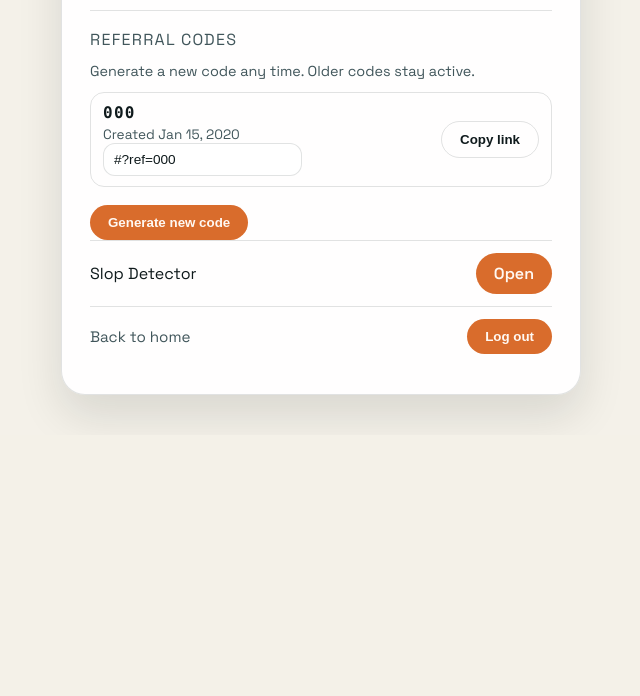
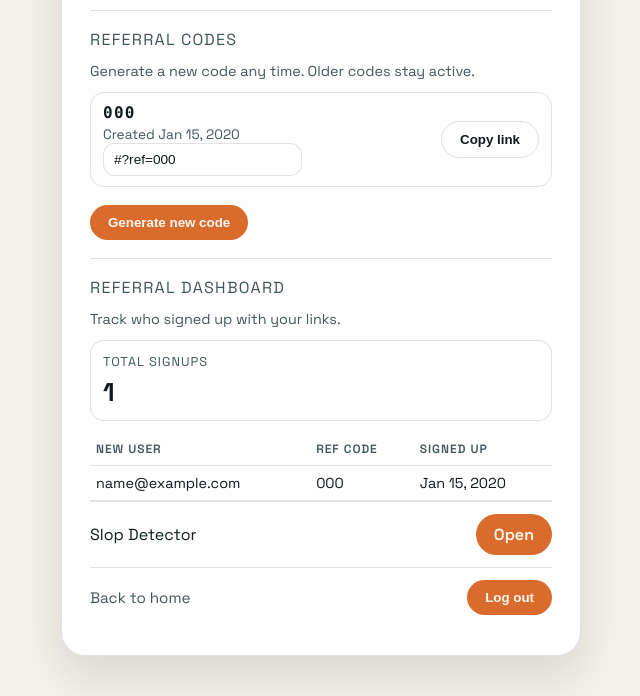
Before and after one commit to athena-live/lily, a Django app: template home/templates/home/profile.html in a window 1280 px wide. Shown: the part 552-1248 px from the top of the page, without its empty margins (319-959 px from the left). Before the commit the page ends 972 px from the top, so only its background shows below. Run offline with Django 3.2, Linux system fonts and the light colour scheme; the template is opened without the code that fills it: most values are stand-ins (such as "Sample title", 1, 10 or a date in 2020).

Commit message:
Done. I added a referral dashboard section on the profile page that shows total signups and a table of users who signed up via your links.
Files updated:

views.py
profile.html
If you want this as a separate page/route instead of the profile section, say the word and I’ll move it.

```diff
--- a/home/templates/home/profile.html
+++ b/home/templates/home/profile.html
@@ -173,6 +173,55 @@
         letter-spacing: 0.08em;
         font-weight: 600;
         white-space: nowrap;
+      }
+
+      .stat-grid {
+        display: grid;
+        gap: 12px;
+        grid-template-columns: repeat(auto-fit, minmax(140px, 1fr));
+        margin-top: 12px;
+      }
+
+      .stat-card {
+        padding: 12px;
+        border-radius: 14px;
+        border: 1px solid var(--mist);
+        background: rgba(255, 255, 255, 0.6);
+      }
+
+      .stat-label {
+        color: var(--ink-muted);
+        font-size: 0.8rem;
+        text-transform: uppercase;
+        letter-spacing: 0.08em;
+      }
+
+      .stat-value {
+        font-size: 1.6rem;
+        font-weight: 700;
+        margin-top: 6px;
+      }
+
+      .ref-table {
+        width: 100%;
+        border-collapse: collapse;
+        margin-top: 12px;
+        font-size: 0.9rem;
+      }
+
+      .ref-table th,
+      .ref-table td {
+        text-align: left;
+        padding: 8px 6px;
+        border-bottom: 1px solid var(--mist);
+      }
+
+      .ref-table th {
+        color: var(--ink-muted);
+        font-weight: 600;
+        font-size: 0.75rem;
+        text-transform: uppercase;
+        letter-spacing: 0.08em;
       }
 
       .ref-actions {
@@ -384,6 +433,39 @@
         </form>
       </div>
 
+      <div class="section">
+        <div class="section-title">Referral dashboard</div>
+        <div class="plan-note">Track who signed up with your links.</div>
+        <div class="stat-grid">
+          <div class="stat-card">
+            <div class="stat-label">Total signups</div>
+            <div class="stat-value">{{ referral_signup_count }}</div>
+          </div>
+        </div>
+        {% if referral_signups %}
+          <table class="ref-table">
+            <thead>
+              <tr>
+                <th>New user</th>
+                <th>Ref code</th>
+                <th>Signed up</th>
+              </tr>
+            </thead>
+            <tbody>
+              {% for signup in referral_signups %}
+                <tr>
+                  <td>{{ signup.user.email|default:signup.user.username }}</td>
+                  <td>{{ signup.ref_code.code|default:"-" }}</td>
+                  <td>{{ signup.created_at|date:"M d, Y" }}</td>
+                </tr>
+              {% endfor %}
+            </tbody>
+          </table>
+        {% else %}
+          <div class="plan-note">No referral signups yet.</div>
+        {% endif %}
+      </div>
+
       <div class="row">
         <span>Slop Detector</span>
         <a class="btn" href="{% url 'content_ingestion:ingest' %}">Open</a>
```
Also changed, not shown: home/views.py (+8 -1 lines).
